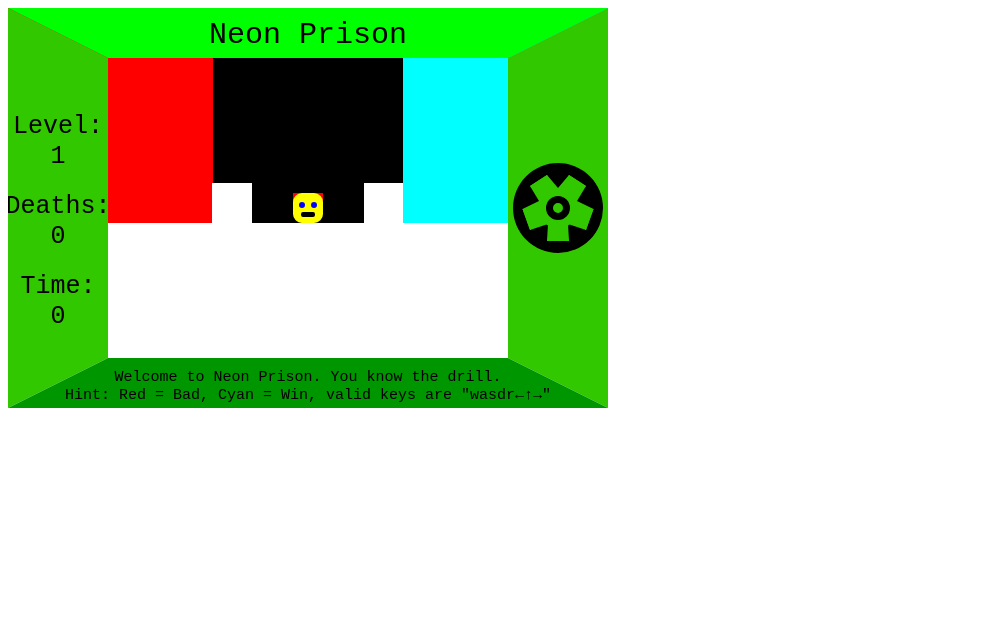
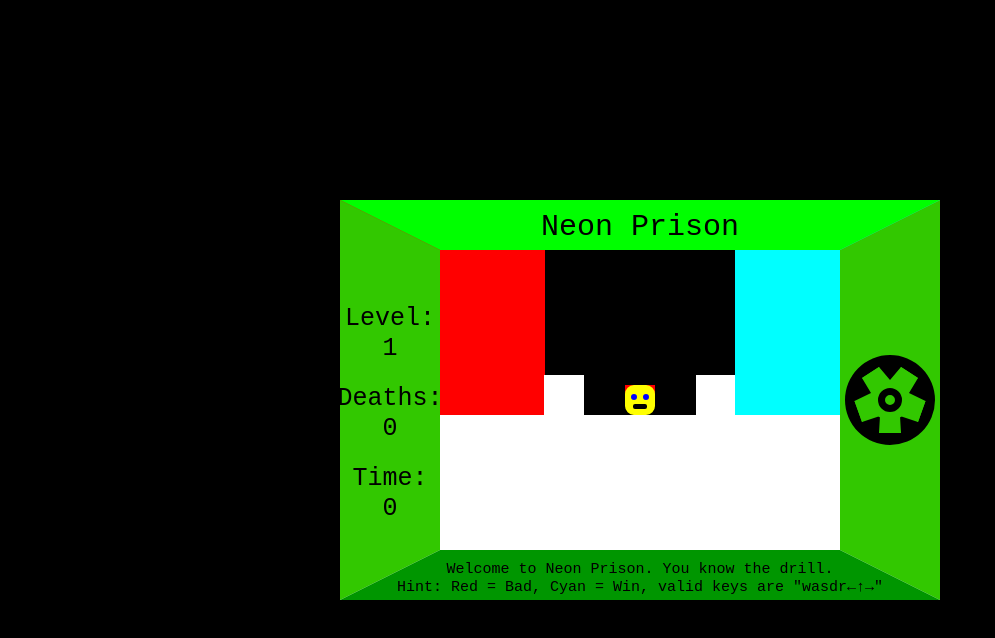
Before and after one commit to j1ng3r/neon-prison, a website: page index.html in a window 1280 px wide. Shown: the whole page, without its empty margins (0-995 px from the left). Drawn offline with Linux system fonts and the light colour scheme.

Commit message:
Style Changes
- Added a favicon
- Centered the canvas
- Black background

```diff
--- a/index.html
+++ b/index.html
@@ -3,6 +3,7 @@
 		<title>Neon Prison</title>
 		<meta charset="utf-8">
 		<link rel="stylesheet" href="style.css">
+		<link rel="icon" type="image/png" href="favicon.png"/>
 		<script src="Box.js"></script>
 		<script src="drawchar.js"></script>
 		<script src="script.js"></script>
--- a/style.css
+++ b/style.css
@@ -1,3 +1,13 @@
-p,h1,h2,h3,h4,h5,h6,html {
-	font-family:"Orbitron",sans-serif;
+html, body {
+	margin: 0;
+	widht: 100%;
+	height: 100%;
+	font-family: "Consolas", sans-serif;
 }
+
+body {
+	display: flex;
+	align-items: center;
+	justify-content: center;
+	background: black;
+}
```
Also changed, not shown: package.json (added, +8 -0 lines), favicon.ico (added), favicon.png (added), 1 other file.
